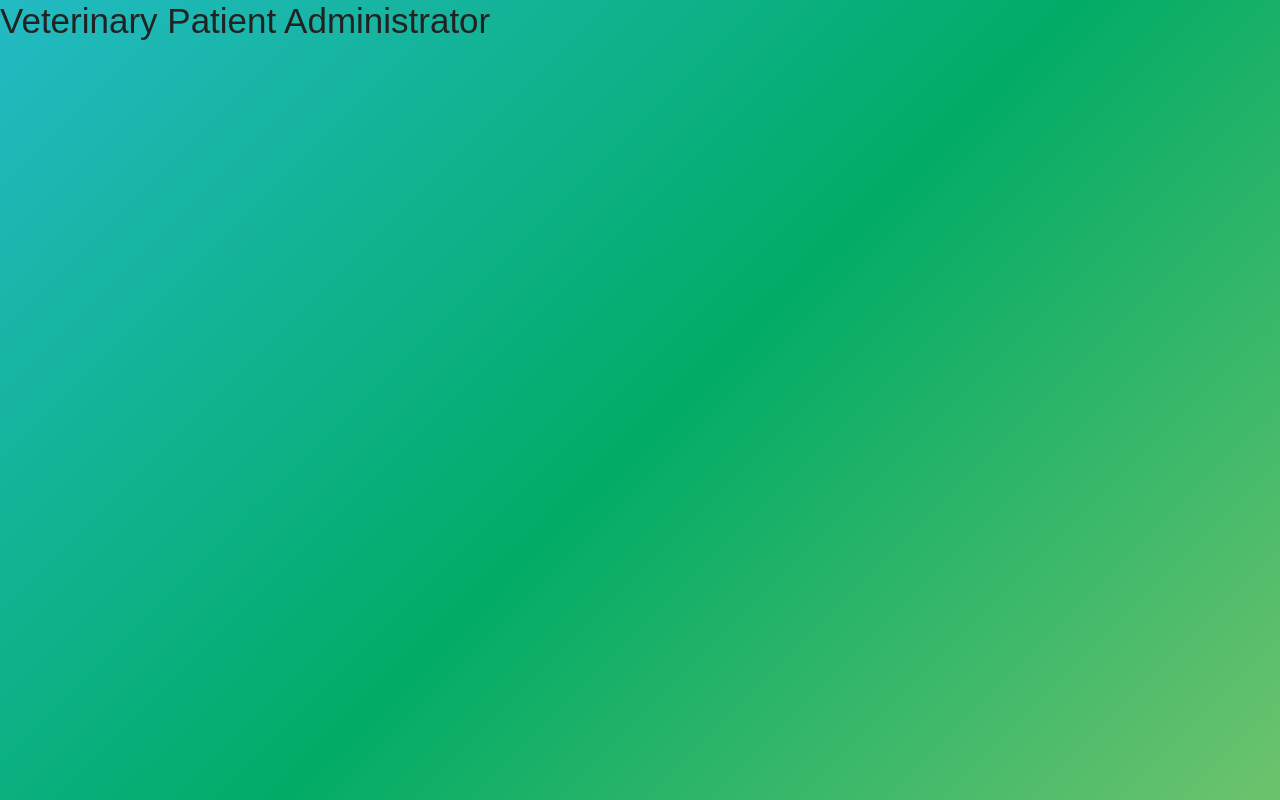
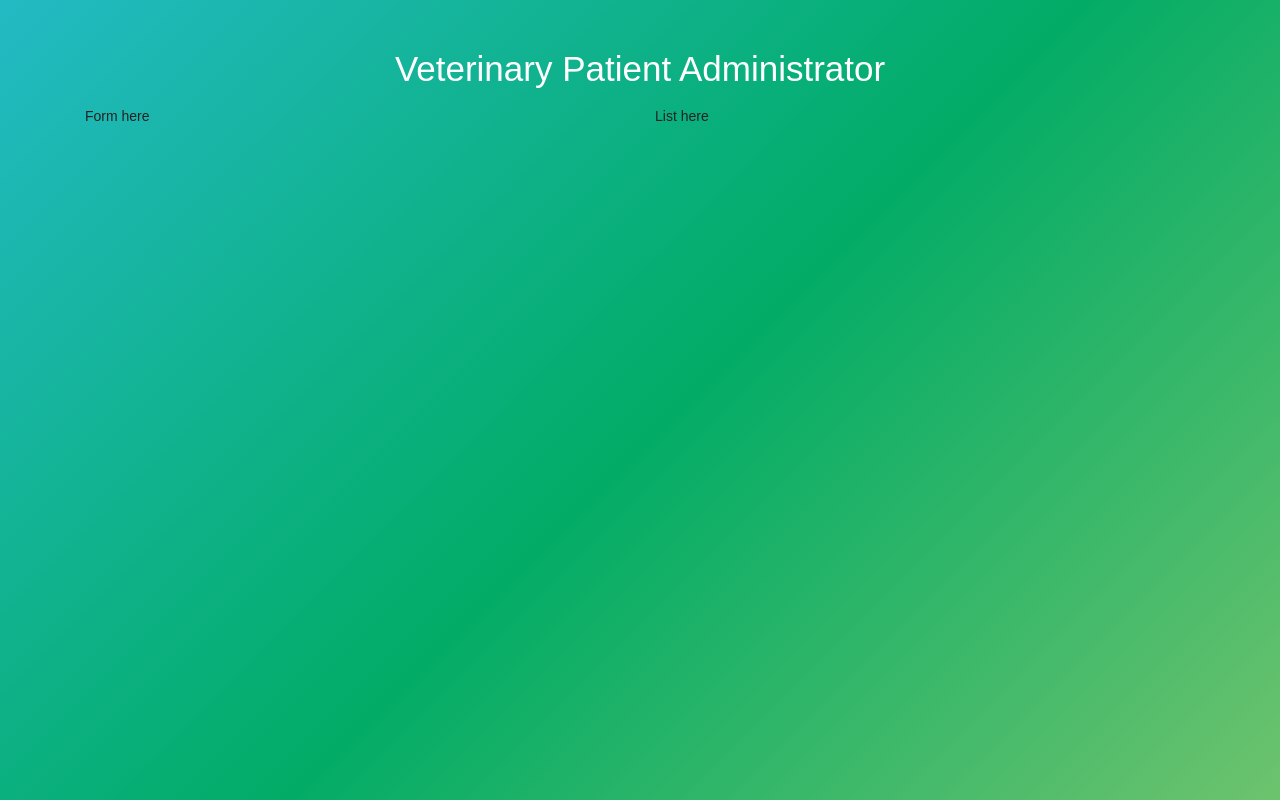
Before and after one commit to jaimeduque17/appointment-redux, a React (Create React App) app: page / in a window 1280 px wide. Built offline with nearby package versions, Linux system fonts and the light colour scheme.

Commit message:
The store is created

```diff
--- a/package.json
+++ b/package.json
@@ -5,7 +5,10 @@
   "dependencies": {
     "react": "^16.12.0",
     "react-dom": "^16.12.0",
-    "react-scripts": "3.2.0"
+    "react-redux": "^7.1.3",
+    "react-scripts": "3.2.0",
+    "redux": "^4.0.4",
+    "uuid": "^3.3.3"
   },
   "scripts": {
     "start": "react-scripts start",
--- a/src/App.js
+++ b/src/App.js
@@ -2,8 +2,18 @@ import React from 'react';
 
 function App() {
   return (
-    <div className="App">
-      <h1>Veterinary Patient Administrator</h1>
+    <div className="container">
+      <header>
+        <h1 className="text-center">Veterinary Patient Administrator</h1>
+      </header>
+      <div className="row mt-3">
+        <div className="col-md-6">
+          Form here
+        </div>
+        <div className="col-md-6">
+          List here
+        </div>
+      </div>
     </div>
   );
 }
```
Also changed, not shown: src/store.js (added, +12 -0 lines), 1 other file (tests, documents, lock files or other folders).
